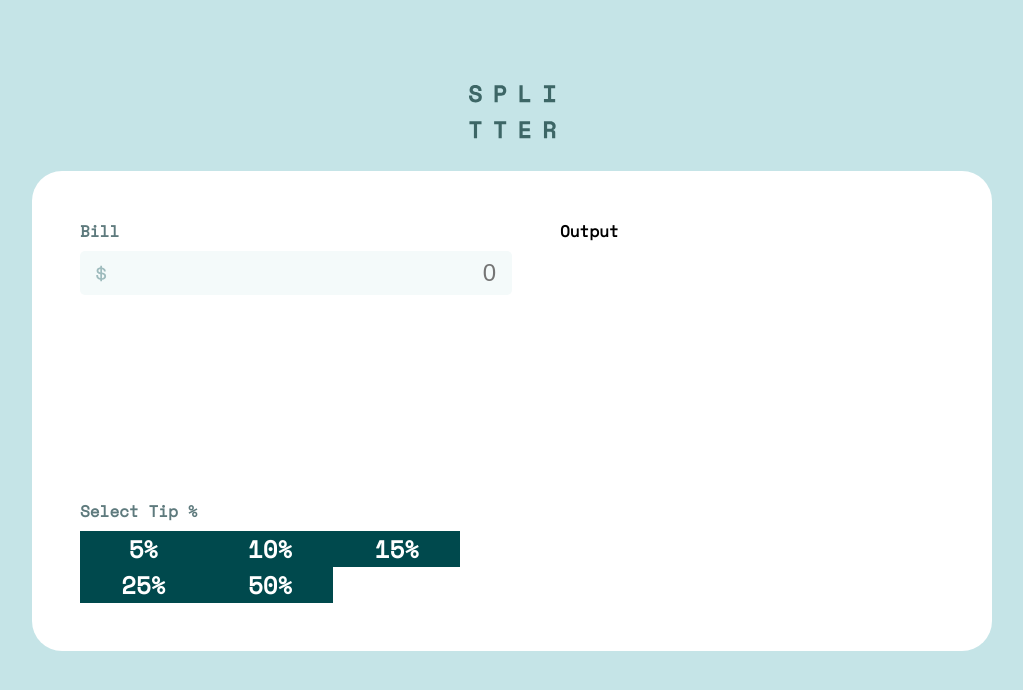
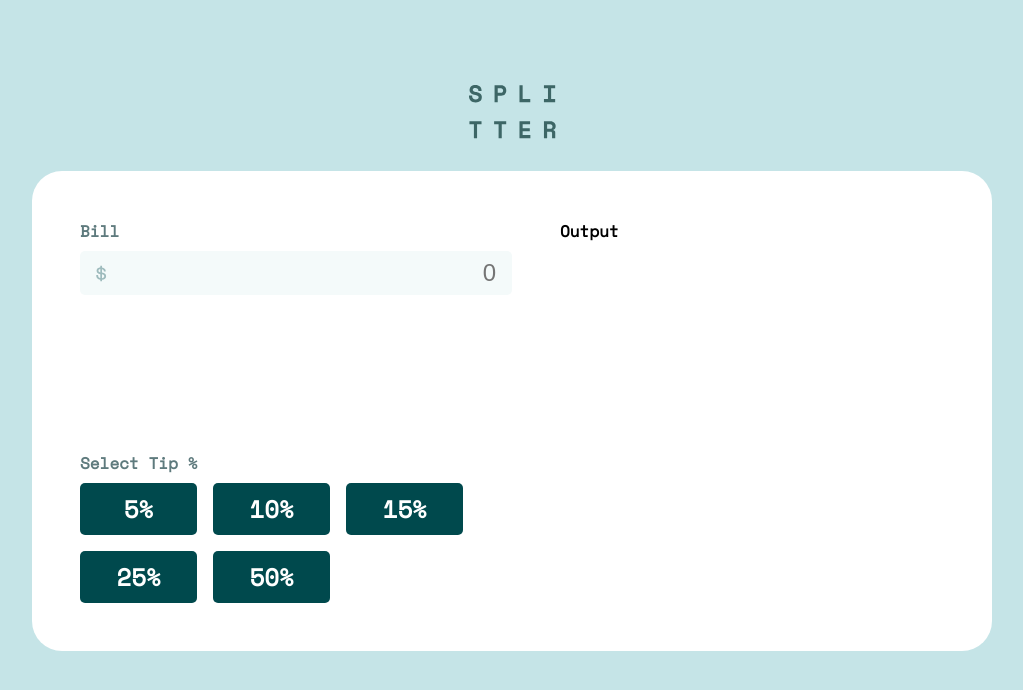
Before and after one commit to FTP-droid/tip-calculator-app-main, a React (Vite) app: page / in a window 1280 px wide. Shown: the top 690 px of the page, without its empty margins (128-1151 px from the left). Built offline with nearby package versions, Linux system fonts and the light colour scheme.

Commit message:
Added styled on the bill input. Cursor changes to pointer on hover, and outline when input is in focus is set to the variable '--strong-cyan'.

```diff
--- a/src/components/Calculator/Calculator.module.css
+++ b/src/components/Calculator/Calculator.module.css
@@ -27,6 +27,16 @@
     border-radius: 5px;
 }
 
+#bill-input:hover {
+    cursor: pointer;
+}
+
+#bill-input:focus {
+    outline-color: var(--strong-cyan);
+    outline-width: 2px;
+    outline-style: solid;
+}
+
 #bill-input-wrapper {
     position: relative;
 }
@@ -49,14 +59,17 @@
     display: flex;
     flex-wrap: wrap;
     width: 100%;
+    gap: 1rem;
 }
 
 .tip-percentage {
-    width: 33%;
+    width: calc(33% - 0.6rem);
+    padding: 0.5rem 0;
     background-color: var(--very-dark-cyan);
     border: 0;
     font-family: space-mono-regular;
     font-size: var(--input-font-size);
     color: var(--white);
     font-weight: 700;
+    border-radius: 5px;
 }
```
